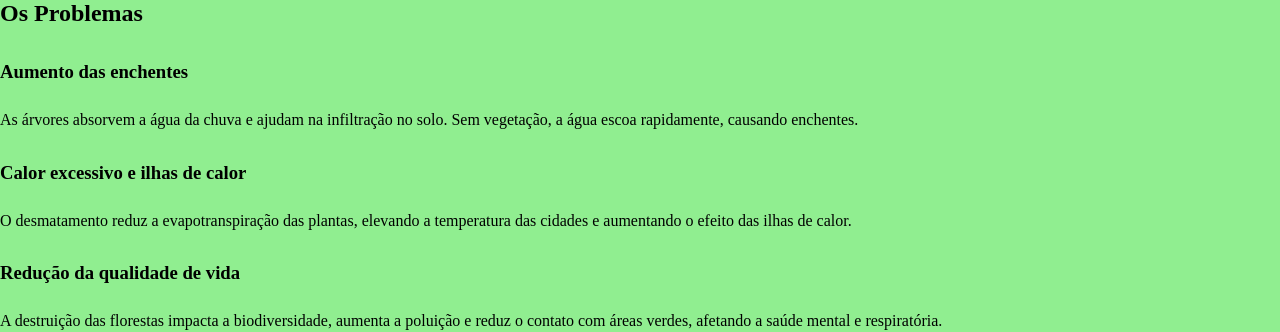
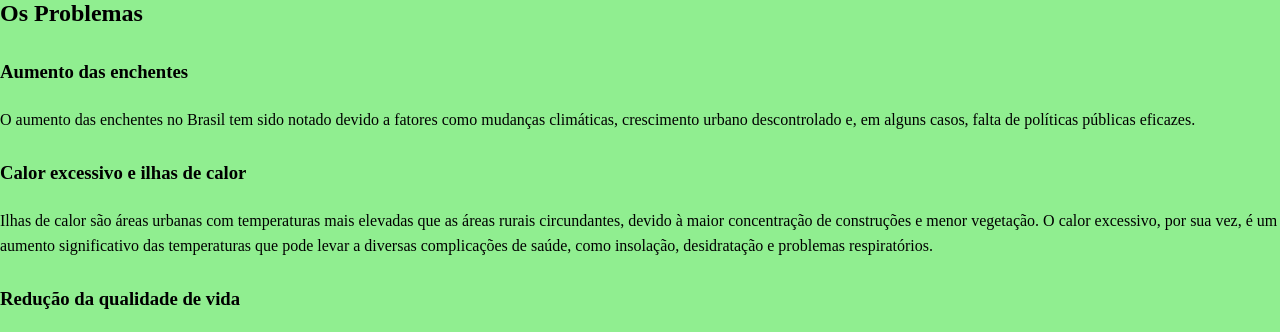
Before and after one commit to Isabellanunes10/agrinho, a plain HTML site: page index.html in a window 1280 px wide. Shown: the part 877-1209 px from the top of the page. Drawn offline with Linux system fonts and the light colour scheme.

Commit message:
Update index.html

```diff
--- a/index.html
+++ b/index.html
@@ -29,17 +29,17 @@
             <h2>Os Problemas</h2>
             <article>
                 <h3>Aumento das enchentes</h3>
-                <p>As árvores absorvem a água da chuva e ajudam na infiltração no solo. Sem vegetação, a água escoa rapidamente, causando enchentes.</p>
+                <p>O aumento das enchentes no Brasil tem sido notado devido a fatores como mudanças climáticas, crescimento urbano descontrolado e, em alguns casos, falta de políticas públicas eficazes.</p>
             </article>
 
             <article>
                 <h3>Calor excessivo e ilhas de calor</h3>
-                <p>O desmatamento reduz a evapotranspiração das plantas, elevando a temperatura das cidades e aumentando o efeito das ilhas de calor.</p>
+                <p>Ilhas de calor são áreas urbanas com temperaturas mais elevadas que as áreas rurais circundantes, devido à maior concentração de construções e menor vegetação. O calor excessivo, por sua vez, é um aumento significativo das temperaturas que pode levar a diversas complicações de saúde, como insolação, desidratação e problemas respiratórios. </p>
             </article>
 
             <article>
                 <h3>Redução da qualidade de vida</h3>
-                <p>A destruição das florestas impacta a biodiversidade, aumenta a poluição e reduz o contato com áreas verdes, afetando a saúde mental e respiratória.</p>
+                <p>A redução da qualidade de vida ocorre devido a vários fatores, como maus hábitos de vida (sedentarismo, má alimentação, falta de sono), condições ambientais (poluição, barulho), estresse, problemas de saúde, desequilíbrio financeiro, falta de lazer e questões pessoais.</p>
             </article>
 
             <a href="https://www.youtube.com/watch?v=ILh7nDEKGqc&pp=ygUXSW1wYWN0byBkbyBEZXNtYXRhbWVudG8%3D" class="cta-button" target="_blank">Como impacta o mundo? <i class="fa-solid fa-arrow-up-right-from-square" style="color: var(--text-color);"></i></a>
```
